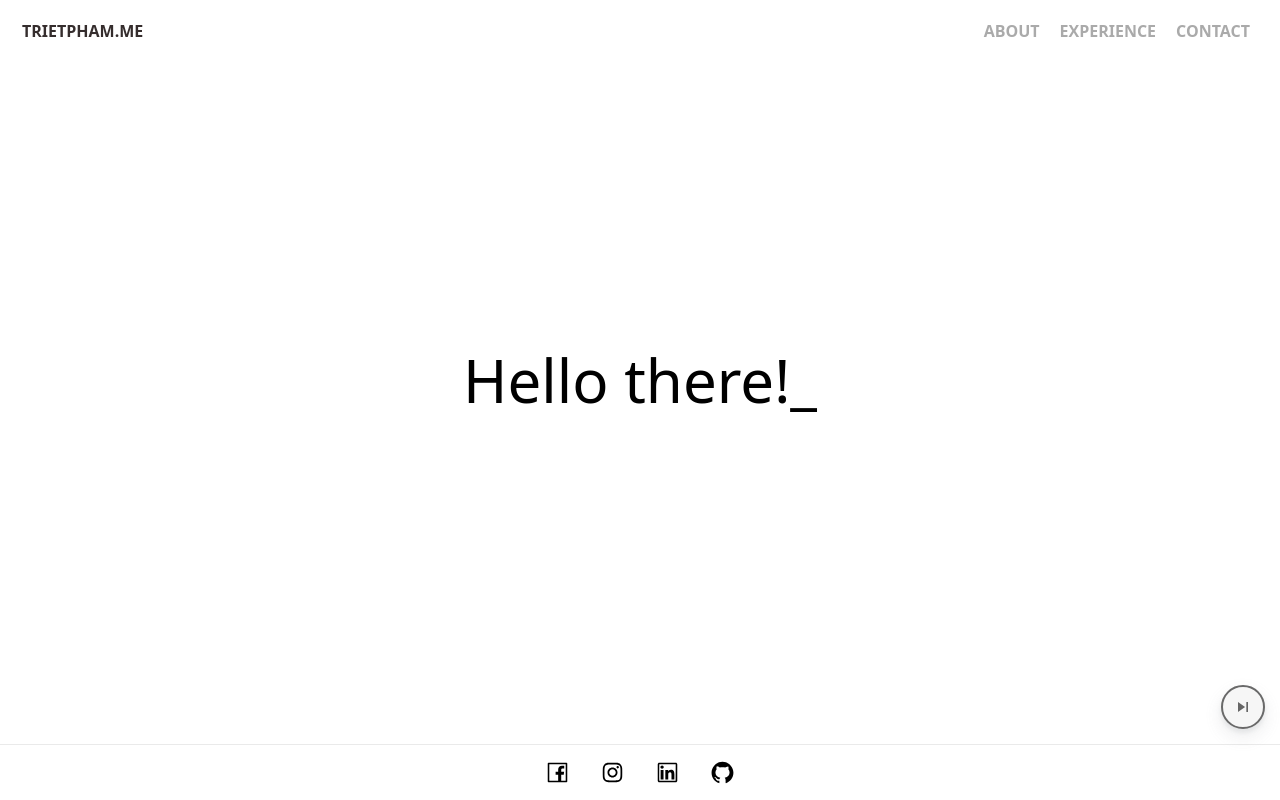
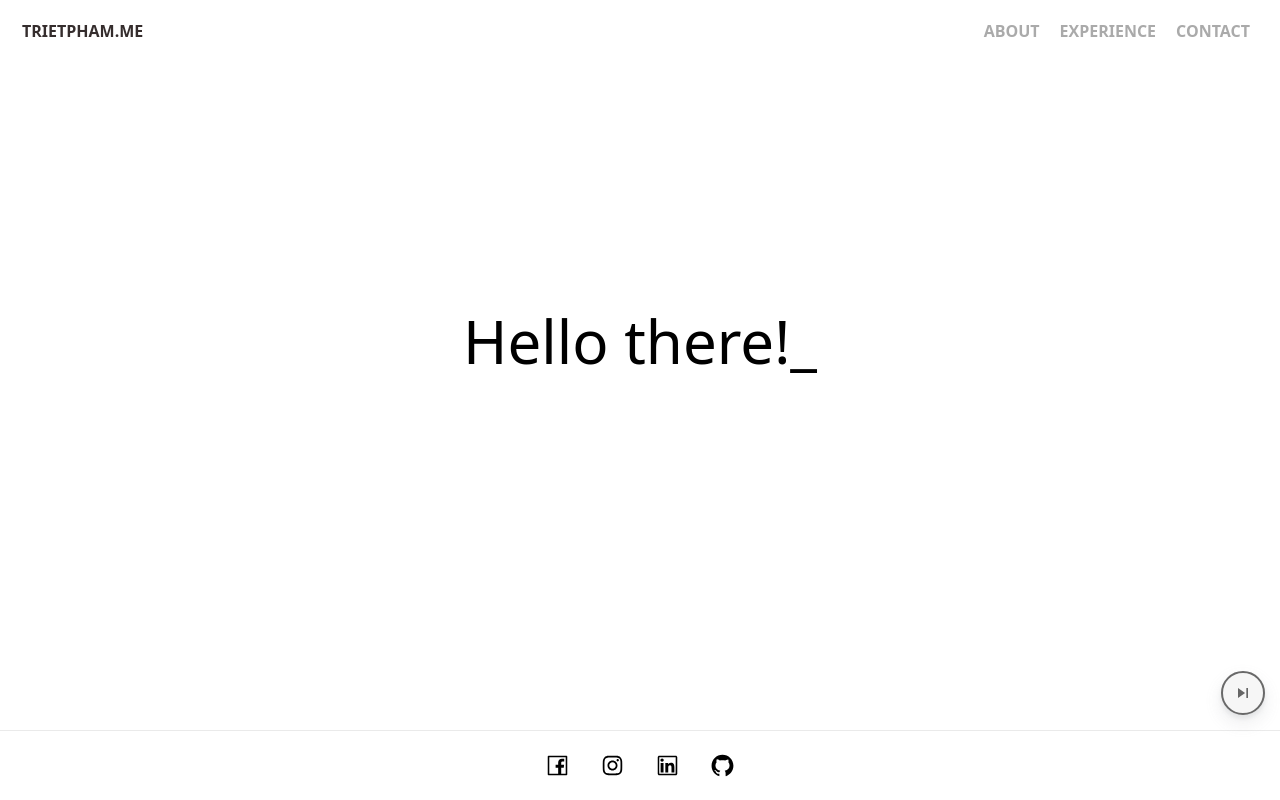
Before and after one commit to chrispham0502/MySite, a Next.js app in the folder my-site/: page / in a window 1280 px wide. Built offline with nearby package versions, Linux system fonts and the light colour scheme.

Commit message:
Change navbar and footer to fixed

```diff
--- a/my-site/components/Footer.js
+++ b/my-site/components/Footer.js
@@ -20,7 +20,7 @@ const Footer = () => {
 
   return (
     <>
-    <footer className="relative">
+    <footer>
         <div className="flex flex-row relative">
           <a className="hover:opacity-50 ease-in-out duration-200" href="https://www.facebook.com/minhtriet.pham.0502" target="_blank" rel="noopener noreferrer">
             <AiOutlineFacebook size={25}/>
--- a/my-site/styles/styles.css
+++ b/my-site/styles/styles.css
@@ -20,10 +20,13 @@ a {
 
 /* NAVIGATION */
 nav {
-height: 8vh;
+position: fixed;
+top: 0;
+height: 70px;
 width: 100%;
 margin: 0;
 background-color: white;
+z-index: 100;
 }
 
 nav ul {
@@ -165,14 +168,19 @@ color: rgb(53, 45, 45);
 }
 
 main {
-  height: 85vh;;
+  padding-top: 70px;
+  height: calc(100% - 140px);
   flex: 1;
   display: flex;
   flex-direction: column;
 }
 
 footer {
-  height: 7vh;
+  position: fixed;
+  width: 100%;
+  bottom: 0;
+  height: 70px;
+  z-index: 100;
   display: flex;
   flex: 1;
   border-top: 1px solid #eaeaea;
@@ -741,7 +749,7 @@ footer a {
       align-items: center;
       position: fixed;
       right: 15px;
-      bottom:calc(7vh + 15px);
+      bottom:calc(70px + 15px);
       background: rgb(240, 240, 240);
       border-radius: 100px;
       border-width: 2px;
```
